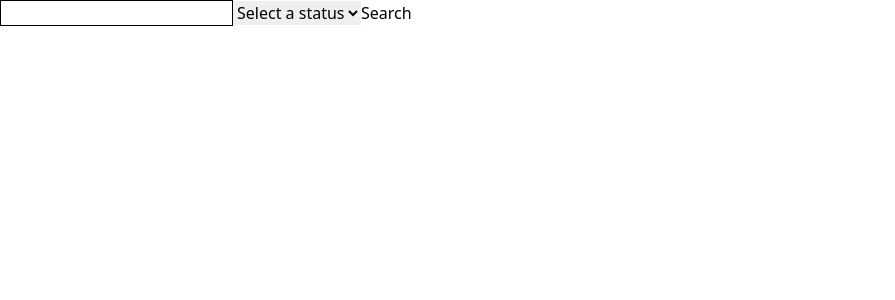
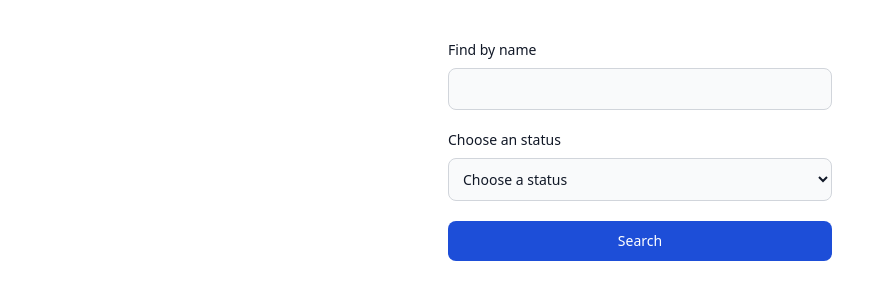
Before and after one commit to bpa03/prueba-tecnica-veflat, a Next.js app: page /search in a window 1280 px wide. Shown: the top 300 px of the page, without its empty margins (0-895 px from the left). Built offline with nearby package versions, Linux system fonts and the light colour scheme.

Commit message:
Funcionalidad general del buscador y creados componentes visuales para el formulario de busqueda

```diff
--- /dev/null
+++ b/components/ui/Button.tsx
@@ -0,0 +1,16 @@
+import { FC, ButtonHTMLAttributes } from 'react';
+
+interface ButtonProps extends ButtonHTMLAttributes<HTMLButtonElement> {}
+
+const Button: FC<ButtonProps> = ({ children, ...rest }) => {
+  return (
+    <button
+    className="text-white block bg-blue-700 w-full hover:bg-blue-800 focus:ring-4 focus:ring-blue-300 font-medium rounded-lg text-sm px-5 py-2.5 mr-2 mb-2"
+    {...rest}
+  >
+    {children}
+  </button>
+  );
+};
+
+export default Button;
--- /dev/null
+++ b/components/ui/Container.tsx
@@ -0,0 +1,15 @@
+import { FC, ReactNode } from 'react'
+
+interface ContainerProps {
+  children: ReactNode;
+}
+
+const Container: FC<ContainerProps> = ({ children }) => {
+  return (
+    <div className="w-10/12 mx-auto py-10">
+      {children}
+    </div>
+  )
+}
+
+export default Container;
--- /dev/null
+++ b/components/ui/Input.tsx
@@ -0,0 +1,33 @@
+import { FC, ChangeEventHandler } from 'react';
+
+interface InputProps {
+  handleChange?: ChangeEventHandler<HTMLInputElement>;
+  type?: string;
+  name?: string;
+  label?: string;
+  id?: string;
+}
+
+const Input: FC<InputProps> = ({ handleChange, id, name, type, label }) => {
+  return (
+    <div>
+      {label && (
+        <label
+          htmlFor={id}
+          className="block mb-2 text-sm font-medium text-gray-900"
+        >
+          {label}
+        </label>
+      )}
+      <input
+        id={id}
+        type={type}
+        name={name}
+        className="bg-gray-50 border border-gray-300 text-gray-900 text-sm rounded-lg focus:border-blue-500 block w-full p-2.5"
+        onChange={handleChange}
+      />
+    </div>
+  );
+};
+
+export default Input;
--- /dev/null
+++ b/components/ui/Select.tsx
@@ -0,0 +1,40 @@
+import { FC, ChangeEventHandler, ReactNode } from 'react';
+
+interface SelectProps {
+  handleChange?: ChangeEventHandler<HTMLSelectElement>;
+  children?: ReactNode;
+  name?: string;
+  label?: string;
+  id?: string;
+}
+
+const Select: FC<SelectProps> = ({
+  handleChange,
+  id,
+  name,
+  label,
+  children,
+}) => {
+  return (
+    <div className="flex flex-col">
+      {label && (
+        <label
+          htmlFor={id}
+          className="block mb-2 text-sm font-medium text-gray-900"
+        >
+          {label}
+        </label>
+      )}
+      <select
+        id={id}
+        name={name}
+        className="bg-gray-50 border border-gray-300 text-gray-900 text-sm rounded-lg focus:ring-blue-500 focus:border-blue-500 block w-full p-2.5"
+        onChange={handleChange}
+      >
+        {children}
+      </select>
+    </div>
+  );
+};
+
+export default Select;
--- a/pages/search.tsx
+++ b/pages/search.tsx
@@ -2,7 +2,11 @@ import { NextPage } from 'next';
 import { useState, ChangeEvent, FormEvent } from 'react';
 import CharacterList from '../components/CharacterList';
 import { CharactersResponse } from '../services/interfaces';
+import Container from '../components/ui/Container';
 import RickAndMortyApi from '../services/RickAndMortyApi';
+import Input from '../components/ui/Input';
+import Select from '../components/ui/Select';
+import Button from '../components/ui/Button';
 
 interface FormValues {
   name: string;
@@ -10,6 +14,7 @@ interface FormValues {
 }
 
 const Search: NextPage = () => {
+  const [next, setNext] = useState<string>('');
   const [characters, setCharacters] = useState<CharactersResponse | null>(
     null
   );
@@ -43,30 +48,59 @@ const Search: NextPage = () => {
       format += `&status=${status}`;
     }
 
+    if (format === '') {
+      return;
+    }
+
     RickAndMortyApi.searchCharacters(format).then((data) => {
       if (data.results) {
         setCharacters(data);
+        setNext(data.info.next);
       }
+    });
+  };
+
+  const handleNextPage = () => {
+    fetch(next)
+      .then((res) => res.json())
+      .then((data: CharactersResponse) => {
+        setCharacters((prevState) => ({
+          info: data.info,
+          results: [...prevState?.results || [], ...data.results]
+        }));
+        setNext(data.info.next)
       });
   };
 
   return (
     <div>
+      <Container>
+        <div className="flex justify-center">
           <form onSubmit={handleSubmit}>
-        <input
+            <div className="md:w-96 space-y-5">
+              <Input
                 type="text"
                 name="name"
-          className="border border-black"
-          onChange={handleChange}
+                handleChange={handleChange}
+                label="Find by name"
               />
-        <select name="status" onChange={handleChange}>
-          <option value="">Select a status</option>
+              <Select
+                name="status"
+                handleChange={handleChange}
+                id="status"
+                label="Choose an status"
+              >
+                <>
+                  <option value="">Choose a status</option>
                   <option value="alive">Alive</option>
                   <option value="dead">Dead</option>
                   <option value="unknown">Unknown</option>
-        </select>
-        <button>Search</button>
+                </>
+              </Select>
+              <Button type="submit">Search</Button>
+            </div>
           </form>
+        </div>
         {characters && (
           <div className="mt-6">
             <div>
@@ -79,7 +113,15 @@ const Search: NextPage = () => {
           {characters && characters.results ? (
             <CharacterList characters={characters?.results} />
           ) : null}
+          {next && (
+            <div className="flex justify-center pt-10">
+              <div className="w-max">
+                <Button onClick={handleNextPage}>Load more characters</Button>
               </div>
+            </div>
+          )}
+        </div>
+      </Container>
     </div>
   );
 };
```
Lines whose indentation alone changed are shown as unchanged.
